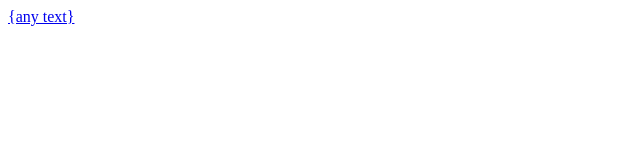
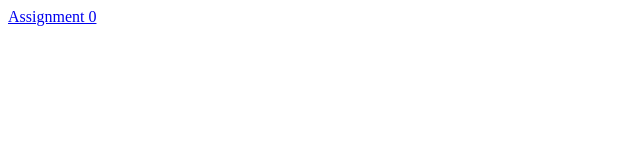
Before and after one commit to JohnHench/CSE160-A0, a plain HTML site: page index.html in a window 1280 px wide. Shown: the full height of the page, 0-640 px from the left. Drawn offline with Linux system fonts and the light colour scheme.

Commit message:
Update index.html

```diff
--- a/index.html
+++ b/index.html
@@ -1 +1 @@
-<a href="asgn0.html">{any text}</a>
+<a href="asgn0.html">Assignment 0</a>
```
